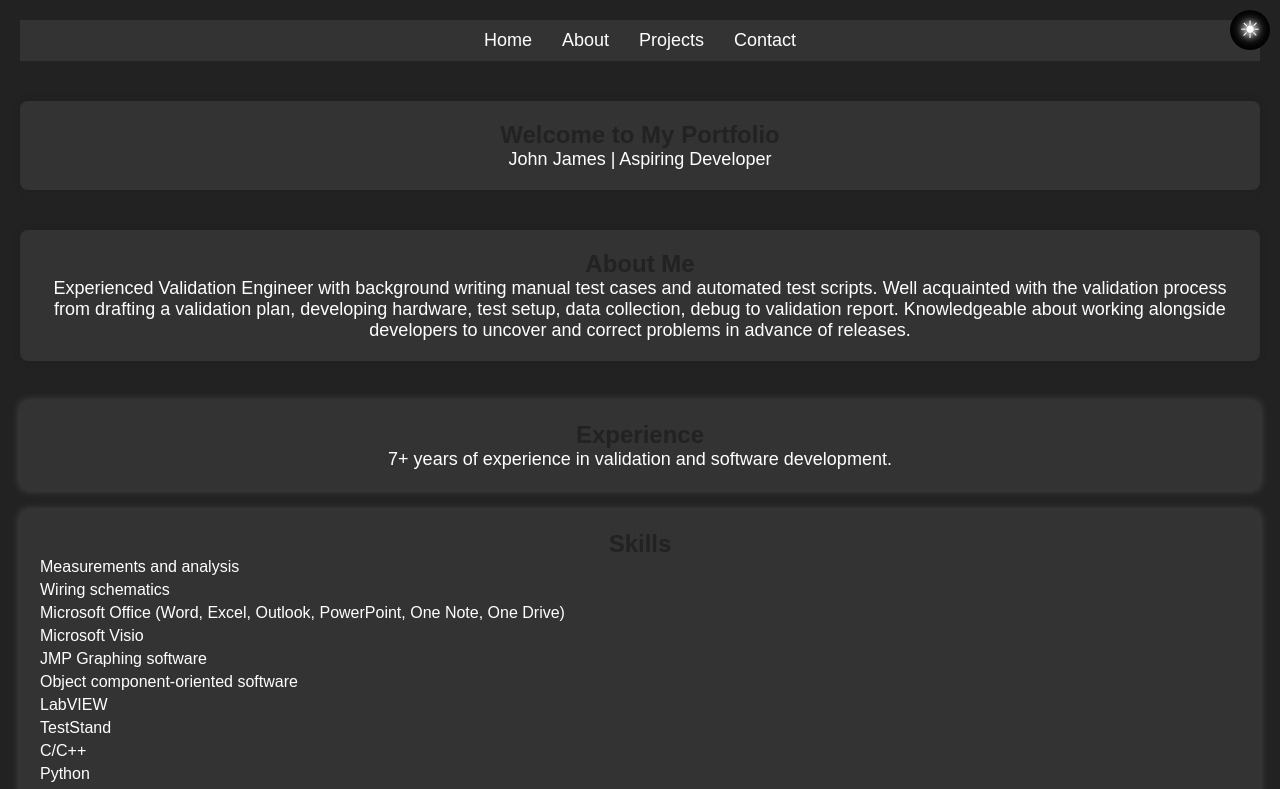
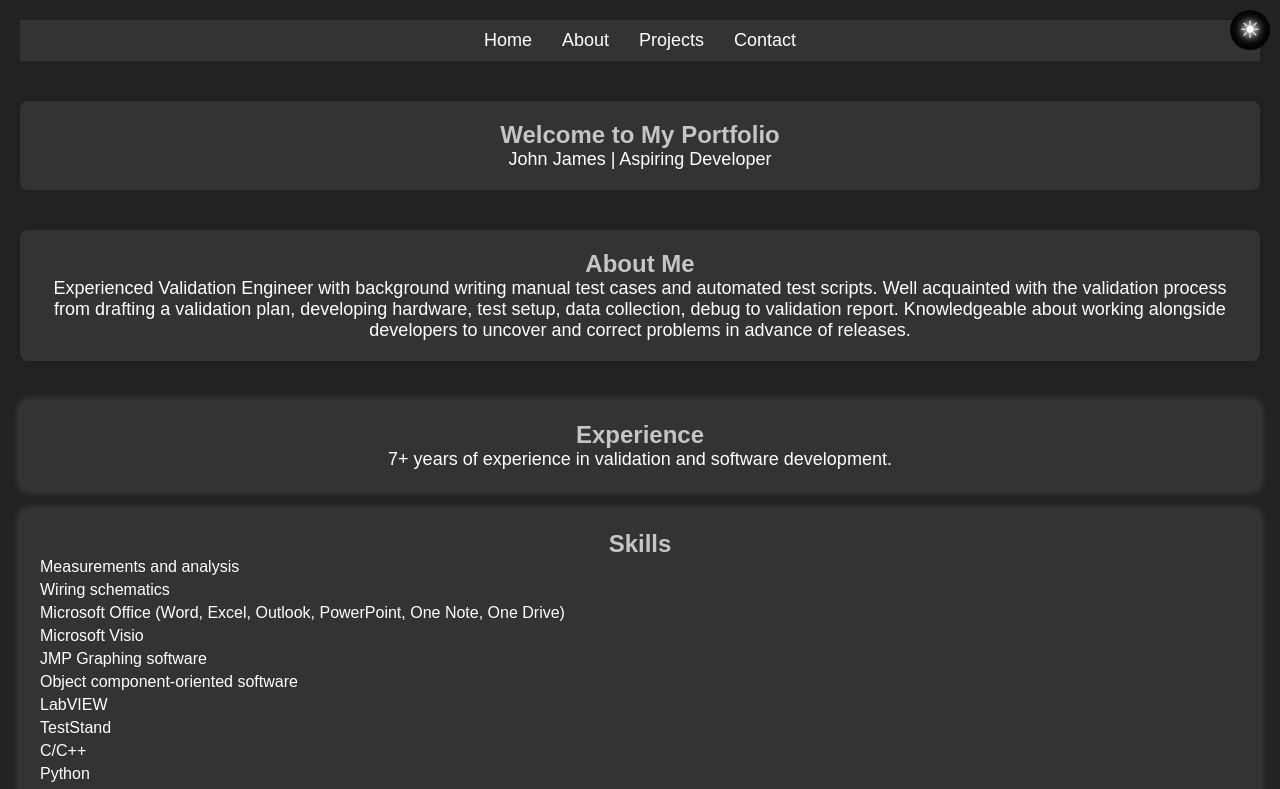
Before and after one commit to vorkvoyd/portfolio-repo, a plain HTML site: page index.html in a window 1280 px wide. Both pictures are taken after a click on the button 1250 px from the left and 30 px from the top of the page. Shown: the top 789 px of the page. Drawn offline with Linux system fonts and the light colour scheme.

Commit message:
Update styles.css
debug

```diff
--- a/styles.css
+++ b/styles.css
@@ -62,7 +62,7 @@ h1, h2 {
 
 /* Dark Mode Styling */
 .dark-mode h1,.dark-mode h2 {
-    color: rgba(255, 255, 255, 0.719);
+    color: rgba(255, 255, 255, 0.719) !important;
 }
 
 
```
